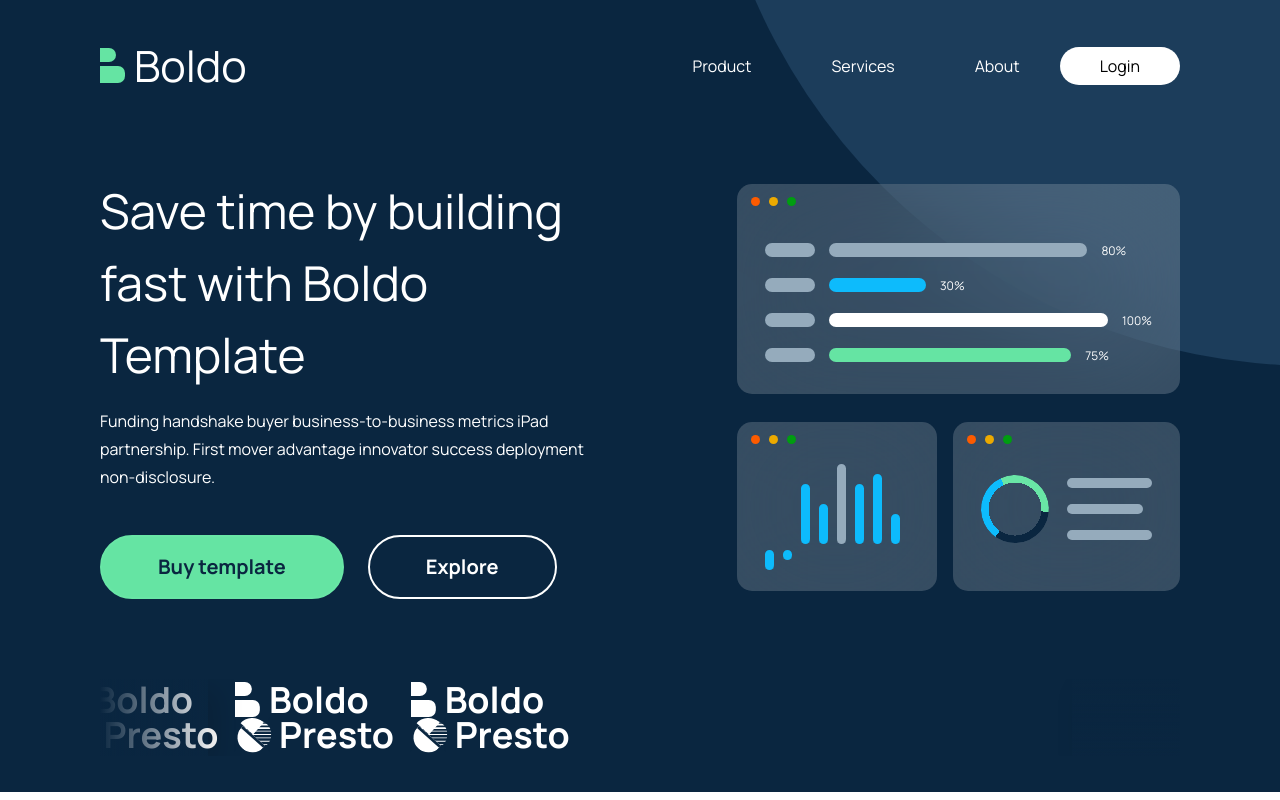
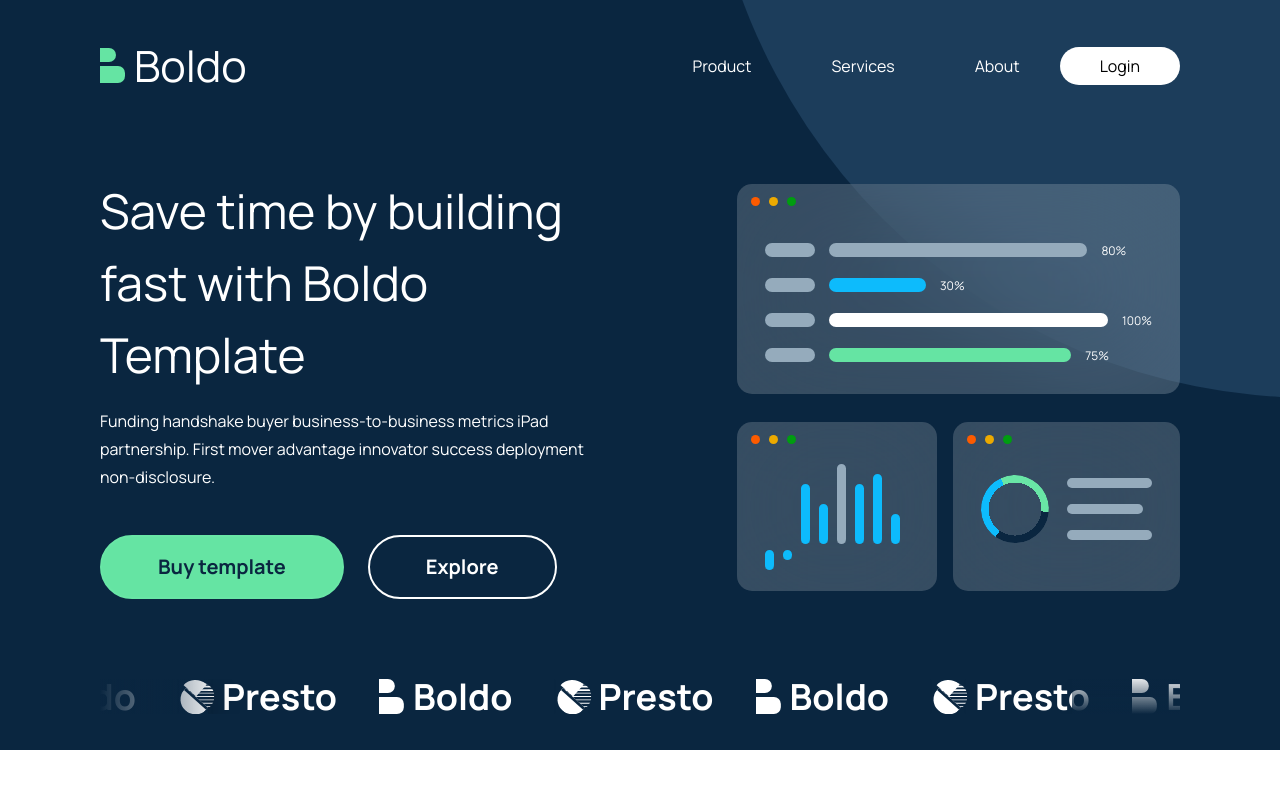
Before and after one commit to johnsonfash/breet, a React (Create React App) app: page / in a window 1280 px wide. Built offline with nearby package versions, Linux system fonts and the light colour scheme.

Commit message:
fixed styles for slider

```diff
--- a/src/pages/sectionOne/index.css
+++ b/src/pages/sectionOne/index.css
@@ -278,6 +278,9 @@ nav .login {
   line-height: 28px;
   animation: sliding 10s infinite;
 }
+.slider .item.first {
+  margin-left: 42px;
+}
 @keyframes sliding {
   0% {
     transform: translate3d(0, 0, 0);
--- a/src/pages/sectionOne/index.tsx
+++ b/src/pages/sectionOne/index.tsx
@@ -112,8 +112,8 @@ function SectionOne() {
         <div className="slider">
           {
             Array(10).fill(0).map((item, idx) =>
-              <div key={idx}>
-                <div className="item"><BoldoIcon color='white' /> <span className='d-inline-block ml-1'>Boldo</span></div>
+              <div key={idx} className="d-flex">
+                <div className="item first"><BoldoIcon color='white' /> <span className='d-inline-block ml-1'>Boldo</span></div>
                 <div className="item"><PieIcon /> <span className='d-inline-block ml-1'>Presto</span> </div>
               </div>
             )
--- a/src/styles/global.css
+++ b/src/styles/global.css
@@ -15,7 +15,7 @@ html {
   cursor: pointer;
 }
 .d-inline-block {
-  display: inline-block;
+  display: inline-block !important;
 }
 .d-block {
   display: block;
```
